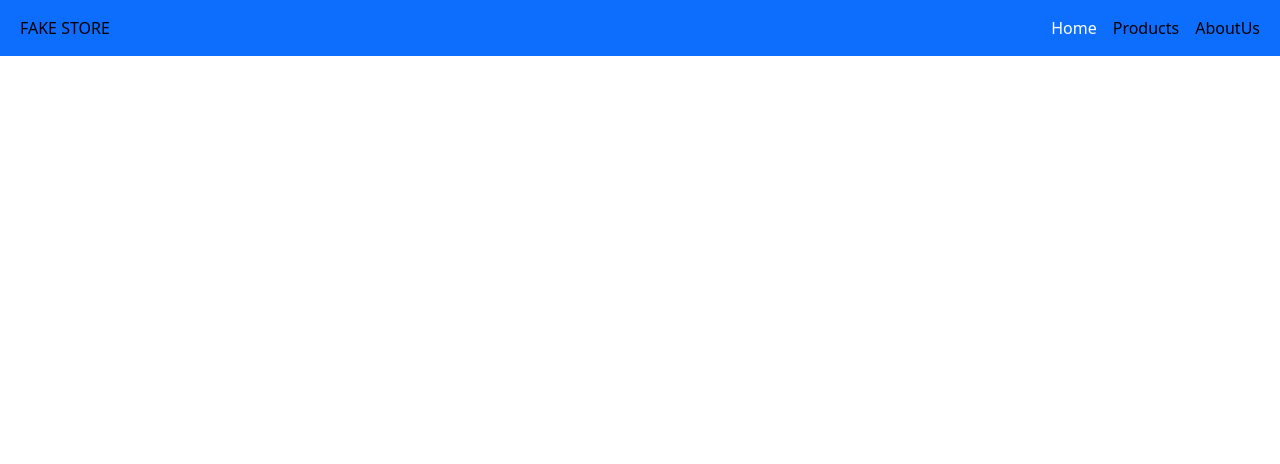
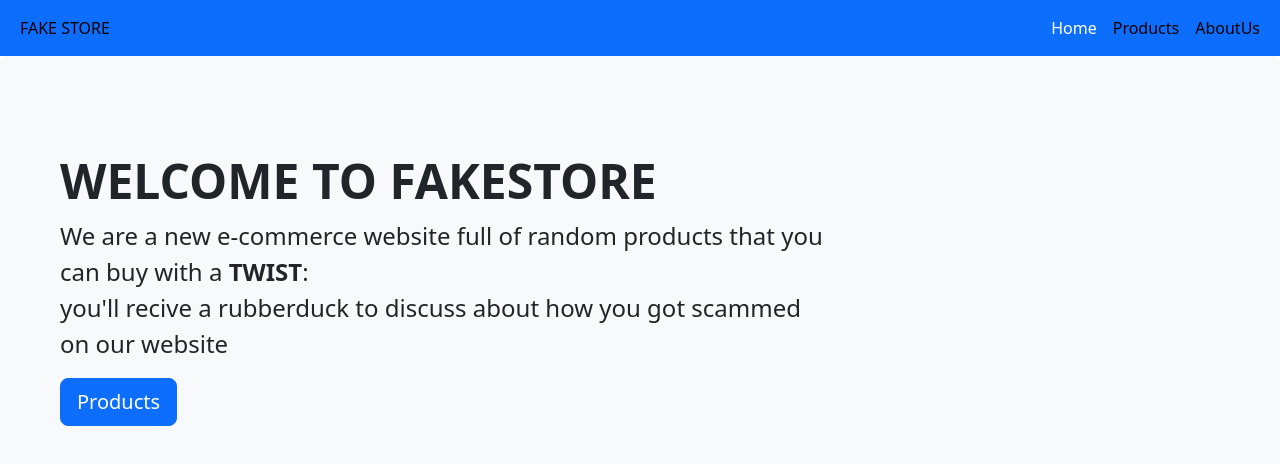
Before and after one commit to Mattia-Giacobelli/react-router, a React (Vite) app: page / in a window 1280 px wide. Shown: the top 464 px of the page. Built offline with nearby package versions, Linux system fonts and the light colour scheme.

Commit message:
Create HomePage

```diff
--- a/src/Pages/HomePage.jsx
+++ b/src/Pages/HomePage.jsx
@@ -1,9 +1,25 @@
+import { NavLink } from "react-router-dom";
+
 export default function HomePage() {
 
 
     return (
 
         <>
+            <div className="p-5 mb-4 bg-light rounded-3 vh-100">
+                <div className="container-fluid py-5">
+                    <h1 className="display-5 fw-bold">WELCOME TO FAKESTORE</h1>
+                    <p className="col-md-8 fs-4">
+                        We are a new e-commerce website full of random products that you can buy with a
+                        <strong> TWIST</strong>:
+                        <br />
+                        you'll recive a rubberduck to discuss about how you got scammed on our website
+                    </p>
+                    <NavLink className="btn btn-primary btn-lg" type="button" to="/Products" >
+                        Products
+                    </NavLink>
+                </div>
+            </div>
 
         </>
 
```
